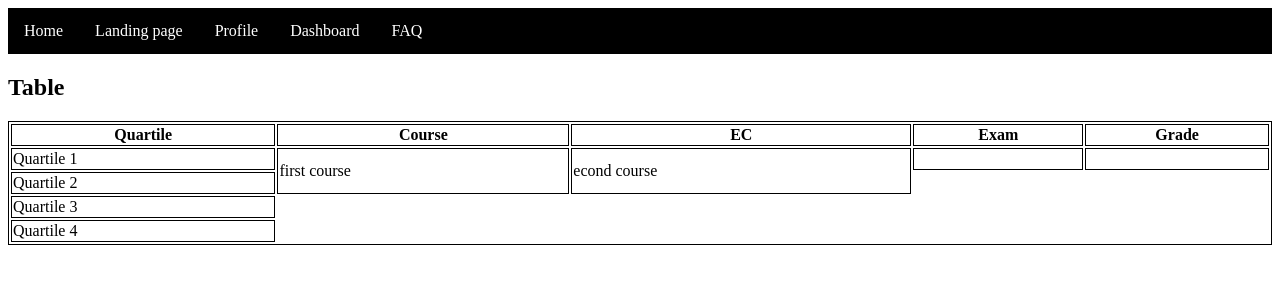
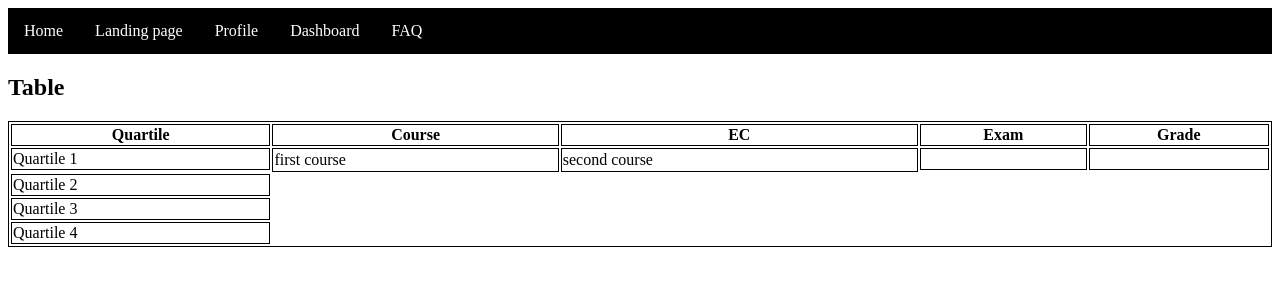
Before and after one commit to elinebroier/elinebroier.github.io, a plain HTML site: page dashboard.html in a window 1280 px wide. Drawn offline with Linux system fonts and the light colour scheme.

Commit message:
no message

```diff
--- a/dashboard.html
+++ b/dashboard.html
@@ -31,9 +31,12 @@
     <tr>
        <td>Quartile 1</td>
        <td rowspan="2">first course</td>
-       <td rowspan="2">econd course</td>
+       <td rowspan="2">second course</td>
        <td></td>
        <td></td>
+    </tr>
+    <tr>
+
     </tr>
     <tr>
         <td>Quartile 2</td>
```
